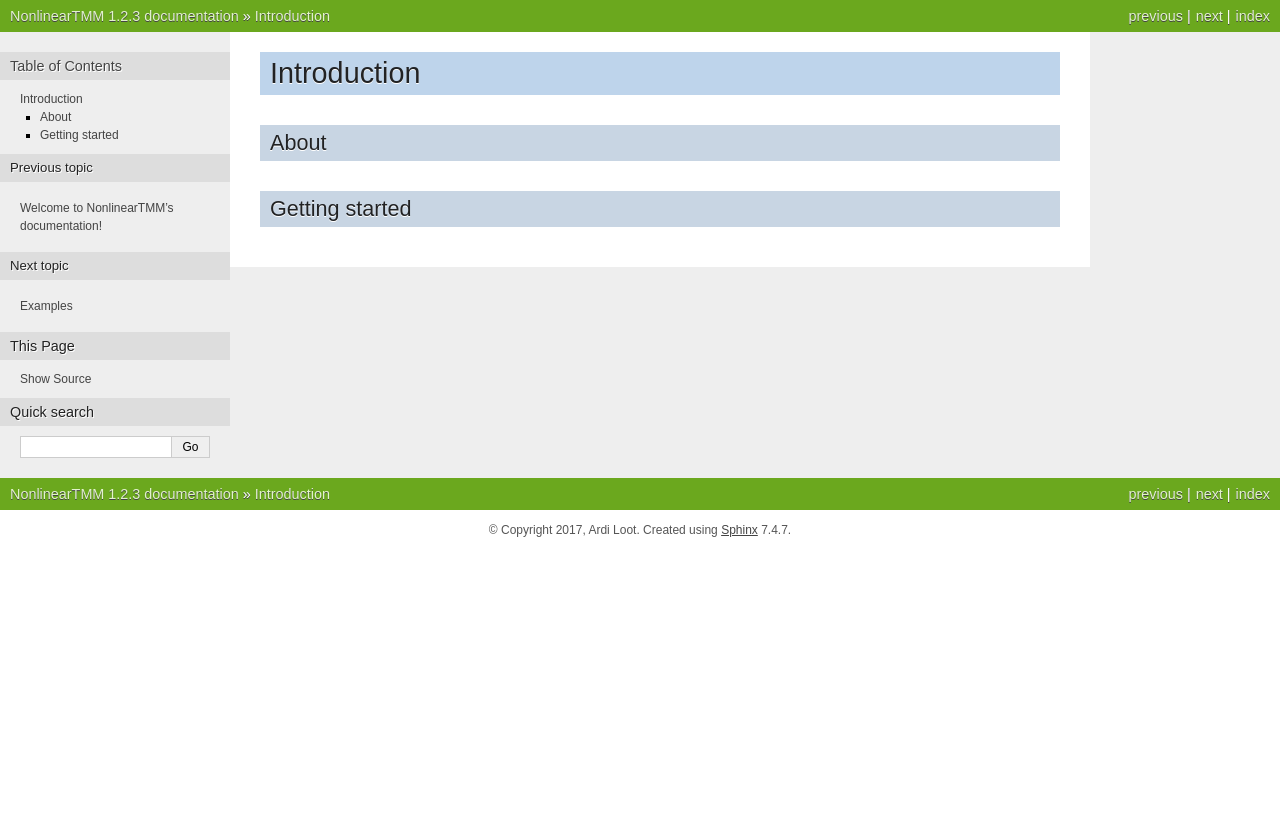
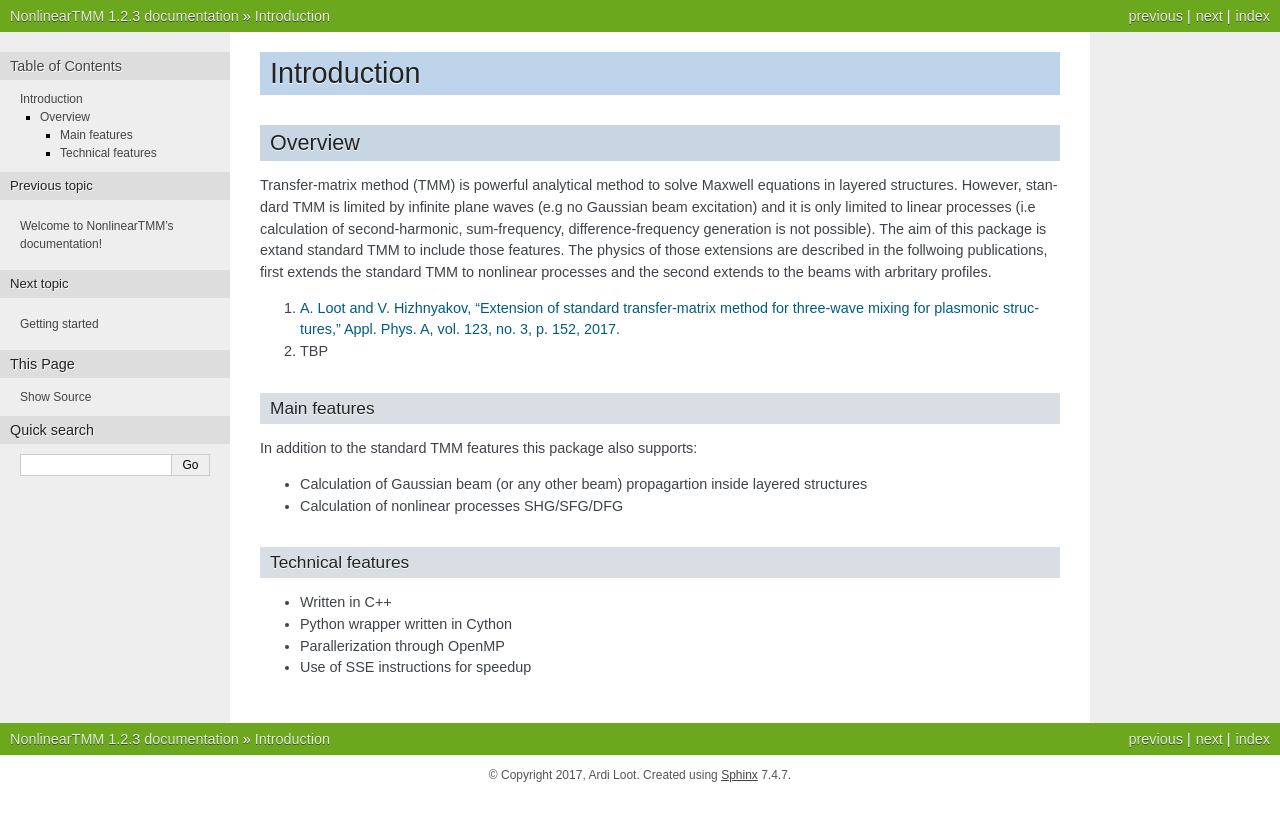
Before and after one commit to ardiloot/NonlinearTMM, a Sphinx documentation site: the page built from docs/Introduction.rst, in a window 1280 px wide. Shown: the top 821 px of the page. Built offline with Sphinx 7.4.7, drawn with Linux system fonts in a browser that asks for light colours; formulas are drawn with MathJax 3.

Commit message:
Updated docs
- Added overview
- Added getting started
- Added example of TMM

```diff
--- a/docs/Examples.rst
+++ /dev/null
@@ -1,5 +0,0 @@
-Examples
-********
-
-Second-harmonic generation in crystal
--------------------------------------
--- a/docs/Introduction.rst
+++ b/docs/Introduction.rst
@@ -1,8 +1,34 @@
+.. py:currentmodule:: NonlinearTMM
+
 Introduction
 ************
 
-About
------
+Overview
+--------
+Transfer-matrix method (TMM) is powerful analytical method to solve Maxwell
+equations in layered structures. However, standard TMM is limited by infinite
+plane waves (e.g no Gaussian beam excitation) and it is only limited to linear
+processes (i.e calculation of second-harmonic, sum-frequency,
+difference-frequency generation is not possible). The aim of this package is
+extand standard TMM to include those features. The physics of those extensions
+are described in the follwoing publications, first extends the standard TMM to
+nonlinear processes and the second extends to the beams with arbritary profiles.
 
-Getting started
----------------
+1. `A. Loot and V. Hizhnyakov, “Extension of standard transfer-matrix method for three-wave mixing for plasmonic structures,” Appl. Phys. A, vol. 123, no. 3, p. 152, 2017. <https://link.springer.com/article/10.1007%2Fs00339-016-0733-0>`_
+2. TBP
+
+Main features
+:::::::::::::
+
+In addition to the standard TMM features this package also supports:
+
+* Calculation of Gaussian beam (or any other beam) propagartion inside layered structures
+* Calculation of nonlinear processes SHG/SFG/DFG
+
+Technical features
+::::::::::::::::::
+
+* Written in C++
+* Python wrapper written in Cython
+* Parallerization through OpenMP
+* Use of SSE instructions for speedup
--- a/docs/Reference.rst
+++ b/docs/Reference.rst
@@ -1,5 +1,5 @@
-Reference
-*********
+API reference
+*************
 
 .. toctree::
    :maxdepth: 3
--- a/docs/index.rst
+++ b/docs/index.rst
@@ -10,7 +10,7 @@ Welcome to NonlinearTMM's documentation!
    :maxdepth: 3
 
    Introduction
-   Examples
+   GettingStarted
    Reference
 
 
```
Also changed, not shown: docs/GettingStarted.rst (added, +88 -0 lines), docs/images/TMM-example.png (added).
